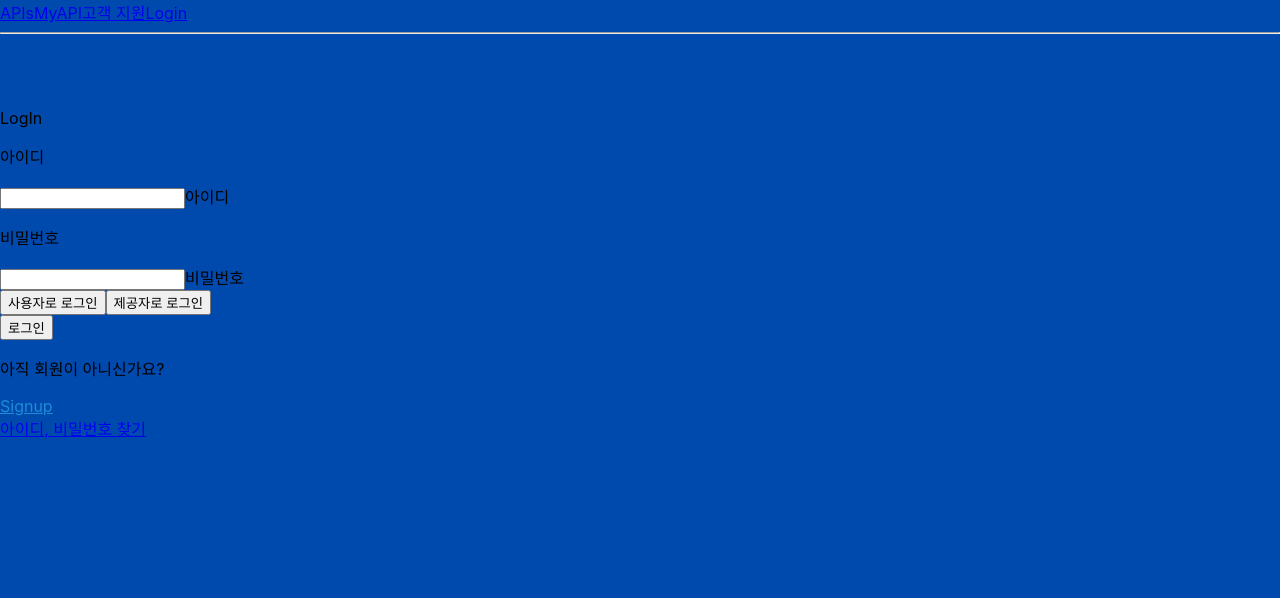
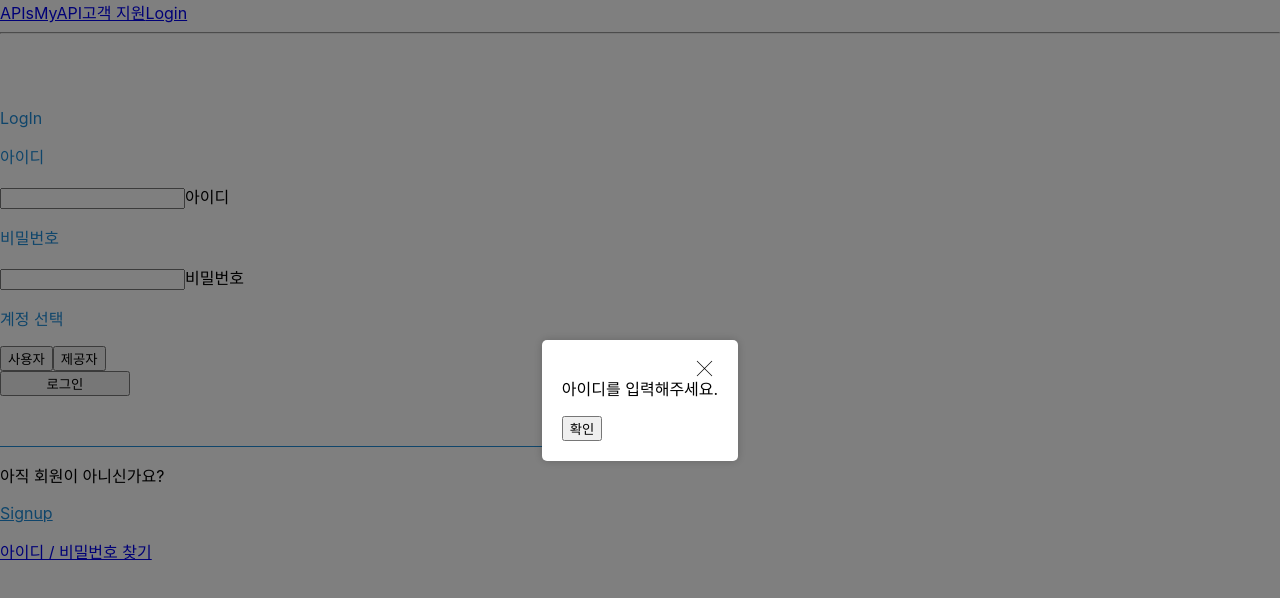
Before and after one commit to ji-eun-moon/ASAP, a React (Create React App) app in the folder Frontend/asap/: page /login in a window 1280 px wide. Both pictures are taken after a click on the button "로그인". Shown: the top 598 px of the page. Built offline with nearby package versions, Linux system fonts and the light colour scheme.

Commit message:
[FE] FEAT : 로그인 페이지 구현

```diff
--- a/Frontend/asap/src/hooks/api/auth/useLogIn.ts
+++ b/Frontend/asap/src/hooks/api/auth/useLogIn.ts
@@ -19,12 +19,16 @@ const useLogIn = () => {
       //   서버에서 받은 응답 처리
       if (response.status === 200) {
         console.log('로그인 성공:', response.data);
-        window.location.href = '/';
+        if (loginType === 'user') {
+          window.location.href = '/';
+        } else {
+          window.location.href = '/supply/list';
+        }
       } else {
         console.error('로그인 실패:', response.data);
       }
     } catch (error) {
-      console.log('서버 오류:', error);
+      alert('아이디와 비밀번호를 다시 확인해주세요');
     }
   };
 
--- a/Frontend/asap/src/hooks/api/auth/useSignUp.ts
+++ b/Frontend/asap/src/hooks/api/auth/useSignUp.ts
@@ -18,6 +18,8 @@ const useSignUp = () => {
       // 서버에서 받은 응답 처리
       if (response.status === 201) {
         console.log('회원가입 성공:', response.data);
+        alert('환영합니다.');
+        window.location.href = '/login';
       } else {
         console.error('회원가입 실패:', response.data);
       }
--- a/Frontend/asap/src/index.scss
+++ b/Frontend/asap/src/index.scss
@@ -15,13 +15,3 @@ code {
   font-family: source-code-pro, Menlo, Monaco, Consolas, 'Courier New',
     monospace;
 }
-
-.login-page-body {
-  margin: 0;
-  font-family: -apple-system, BlinkMacSystemFont, 'Segoe UI', 'Roboto', 'Oxygen',
-    'Ubuntu', 'Cantarell', 'Fira Sans', 'Droid Sans', 'Helvetica Neue',
-    sans-serif;
-  -webkit-font-smoothing: antialiased;
-  -moz-osx-font-smoothing: grayscale;
-  background-color: #004aad;
-}
--- a/Frontend/asap/src/pages/auth/LogIn.tsx
+++ b/Frontend/asap/src/pages/auth/LogIn.tsx
@@ -1,13 +1,24 @@
-import React, { useState, useEffect, ChangeEvent } from 'react';
+import React, { useState, ChangeEvent } from 'react';
 import useLogIn from 'hooks/api/auth/useLogIn';
 import { Input, Button } from '@material-tailwind/react';
 import { Link } from 'react-router-dom';
+import Modal from 'components/common/Modal';
 
 function LogIn() {
   const { logIn } = useLogIn();
   const [userId, setUserId] = useState<string>('');
   const [userPassword, setUserPassword] = useState<string>('');
   const [loginType, setLoginType] = useState<string>('user');
+
+  const [isModalOpen, setIsModalOpen] = useState(false);
+
+  const openModal = () => {
+    setIsModalOpen(true);
+  };
+
+  const closeModal = () => {
+    setIsModalOpen(false);
+  };
 
   const onIdHandler = (event: ChangeEvent<HTMLInputElement>) => {
     setUserId(event.target.value);
@@ -19,11 +30,11 @@ function LogIn() {
 
   const onSubmitHandler = async () => {
     if (!userId) {
-      alert('아이디를 입력해주세요.');
+      openModal();
       return;
     }
     if (!userPassword) {
-      alert('비밀번호를 입력해주세요.');
+      openModal();
       return;
     }
     await logIn({
@@ -33,20 +44,49 @@ function LogIn() {
     });
   };
 
-  // 로그인 페이지에서 body 색상 변경
-  useEffect(() => {
-    document.body.classList.add('login-page-body');
-    return () => {
-      document.body.classList.remove('login-page-body');
+  const modalMessage = () => {
+    if (!userId) {
+      return (
+        <div className="w-96">
+          <div className="flex justify-start">
+            <p className="text-lg mt-5 font-bold">아이디를 입력해주세요.</p>
+          </div>
+          <div className="flex flex-row-reverse my-5">
+            <Button ripple onClick={closeModal} className="bg-blue-500">
+              확인
+            </Button>
+          </div>
+        </div>
+      );
+    }
+    if (!userPassword) {
+      return (
+        <div className="w-96">
+          <div className="flex justify-start">
+            <p className="text-lg mt-5 font-bold">비밀번호를 입력해주세요.</p>
+          </div>
+          <div className="flex flex-row-reverse my-5">
+            <Button ripple onClick={closeModal} className="bg-blue-500">
+              확인
+            </Button>
+          </div>
+        </div>
+      );
+    }
+    return null;
   };
-  }, []);
 
   return (
-    <div className="container mx-auto form-container page-container bg-blue">
+    <div className="container mx-auto form-container page-container">
+      <Modal isOpen={isModalOpen} onClose={closeModal}>
+        {modalMessage()}
+      </Modal>
       <div className="flex justify-center my-8">
-        <p className="font-bold text-6xl text-gray-50">LogIn</p>
+        <p className="font-bold text-6xl text-blue">LogIn</p>
       </div>
-      <p className="text-lg font-extrabold text-gray-50">아이디</p>
+      <div className="mb-7">
+        <p className="text-lg font-extrabold text-blue">아이디</p>
+        <div className="my-3">
           <Input
             label="아이디"
             value={userId}
@@ -55,10 +95,13 @@ function LogIn() {
             containerProps={{
               className: 'min-w-0',
             }}
-        color="white"
             crossOrigin=""
           />
-      <p className="text-lg font-extrabold text-gray-50">비밀번호</p>
+        </div>
+      </div>
+      <div className="mb-7">
+        <p className="text-lg font-extrabold text-blue">비밀번호</p>
+        <div className="my-3">
           <Input
             label="비밀번호"
             value={userPassword}
@@ -68,35 +111,42 @@ function LogIn() {
             containerProps={{
               className: 'min-w-0',
             }}
-        color="white"
             crossOrigin=""
           />
-      <div>
+        </div>
+      </div>
+      <div className="flex items-center my-3">
+        <p className="text-lg font-extrabold text-blue">계정 선택</p>
+      </div>
+      <div className="grid grid-cols-2 gap-4">
         <Button
           onClick={() => setLoginType('user')}
-          className={`mr-2 ${
+          className={`col-span-1 text-base font-bold ${
             loginType === 'user' ? 'bg-blue-500' : 'bg-gray-300'
           }`}
         >
-          사용자로 로그인
+          사용자
         </Button>
         <Button
-          onClick={() => setLoginType('provider')}
-          className={`mr-2 ${
-            loginType === 'provider' ? 'bg-blue-500' : 'bg-gray-300'
+          onClick={() => setLoginType('supplier')}
+          className={`col-span-1 text-base font-bold ${
+            loginType === 'supplier' ? 'bg-blue-500' : 'bg-gray-300'
           }`}
         >
-          제공자로 로그인
+          제공자
         </Button>
       </div>
       {/* 로그인 버튼 */}
-      <div className="flex flex-row-reverse">
-        <Button ripple onClick={onSubmitHandler}>
+      <div className="flex justify-center my-9">
+        <Button ripple onClick={onSubmitHandler} className="btn-width">
           로그인
         </Button>
       </div>
+
+      <hr className="line-blue" />
+
       <div className="flex justify-center my-5">
-        <p className="text-xl text-gray-500 font-bold me-3">
+        <p className="text-xl text-gray-500 font-semibold me-3">
           아직 회원이 아니신가요?
         </p>
         <Link to="/signup" className="text-xl font-bold text-blue">
@@ -104,7 +154,9 @@ function LogIn() {
         </Link>
       </div>
       <div className="flex justify-center">
-        <Link to="/find_account">아이디, 비밀번호 찾기</Link>
+        <Link to="/find_account">
+          <p className="text-lg font-bold">아이디 / 비밀번호 찾기</p>
+        </Link>
       </div>
     </div>
   );
```
Lines whose indentation alone changed are shown as unchanged.
